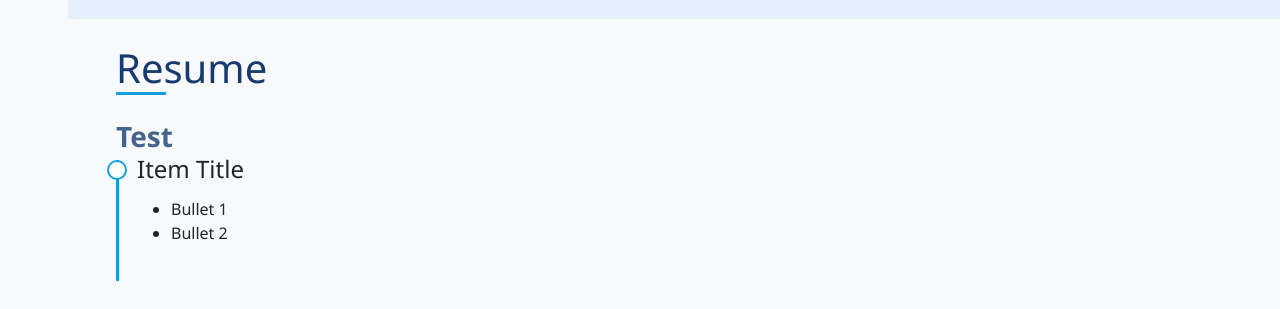
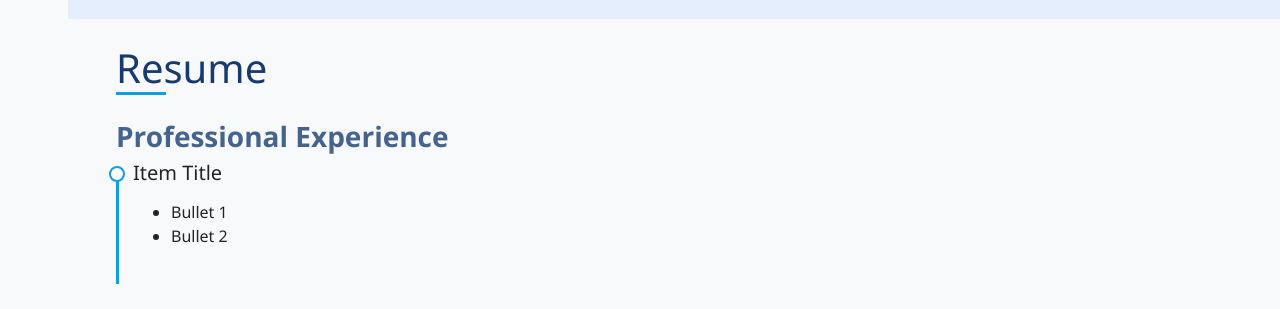
Before and after one commit to PatrekGill/PatrekGill.github.io, a plain HTML site: page index.html in a window 1280 px wide. Shown: the part 1124-1433 px from the top of the page. Drawn offline with nearby package versions, Linux system fonts and the light colour scheme.

Commit message:
updated styles for resume items

```diff
--- a/assets/CSS/resume.css
+++ b/assets/CSS/resume.css
@@ -5,6 +5,7 @@
 .resume-title {
     font-weight: 700;
     color: var(--secondary-title-color);
+	margin-bottom: 1rem;
 }
 
 .resume-title-section {
@@ -18,20 +19,20 @@
     border-left: 3px solid var(--progress-bar-color);
 }
 
-.resume-item h4 {
+.resume-item h5 {
 	position: relative;
 	left: -22px;
-	top: -5px;
+	top: -7px;
 }
 
-.resume-item h4::before {
+.resume-item h5::before {
 	content: "";
 	position: relative;
-	height: 20px;
-	width: 20px;
+	height: 16px;
+	width: 16px;
 	background: #fff;
 	border-radius: 50%;
 	display: inline-flex;
 	border: 2px solid var(--progress-bar-color);
-	left: -10px;
+	left: -8px;
 }
--- a/index.html
+++ b/index.html
@@ -111,13 +111,22 @@
 
 				<div class="flex-container">
 					<div class="resume-column" id="resumeDivLeftColumn_id">
-						<h3 class="resume-title">Test</h3>
-						<div class="resume-item">
-							<h4>Item Title</h4>
-							<ul>
-								<li>Bullet 1</li>
-								<li>Bullet 2</li>
-							</ul>
+						<div>
+							<h3 class="resume-title">Professional Experience</h3>
+							<div class="resume-item">
+								<h5>Item Title</h5>
+								<ul>
+									<li>Bullet 1</li>
+									<li>Bullet 2</li>
+								</ul>
+							</div>
+							<!-- <div class="resume-item">
+								<h5>Item Title</h5>
+								<ul>
+									<li>Bullet 1</li>
+									<li>Bullet 2</li>
+								</ul>
+							</div> -->
 						</div>
 					</div>
 					<div class="resume-column" id="resumeDivRightColumn_id">
```
